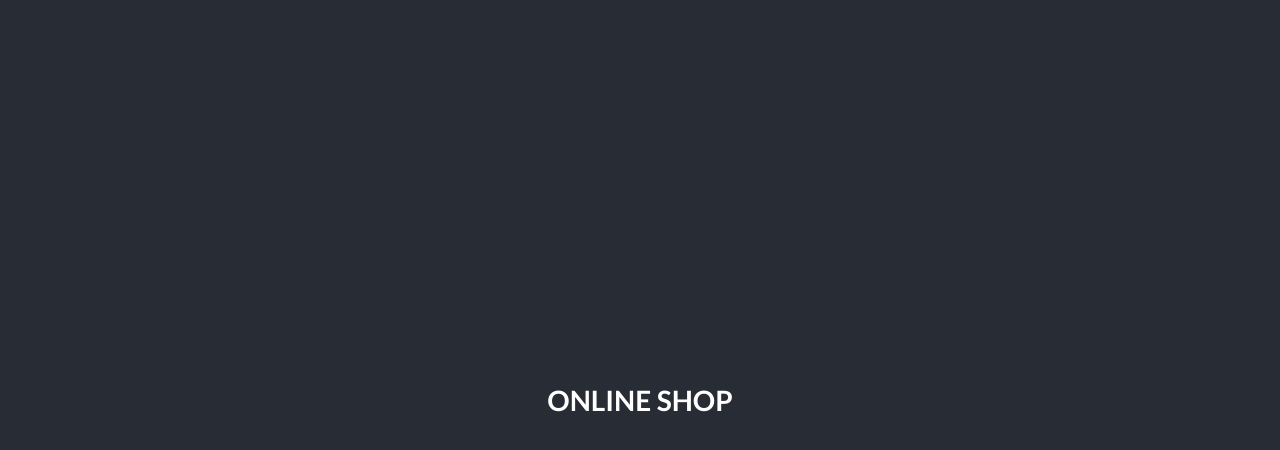
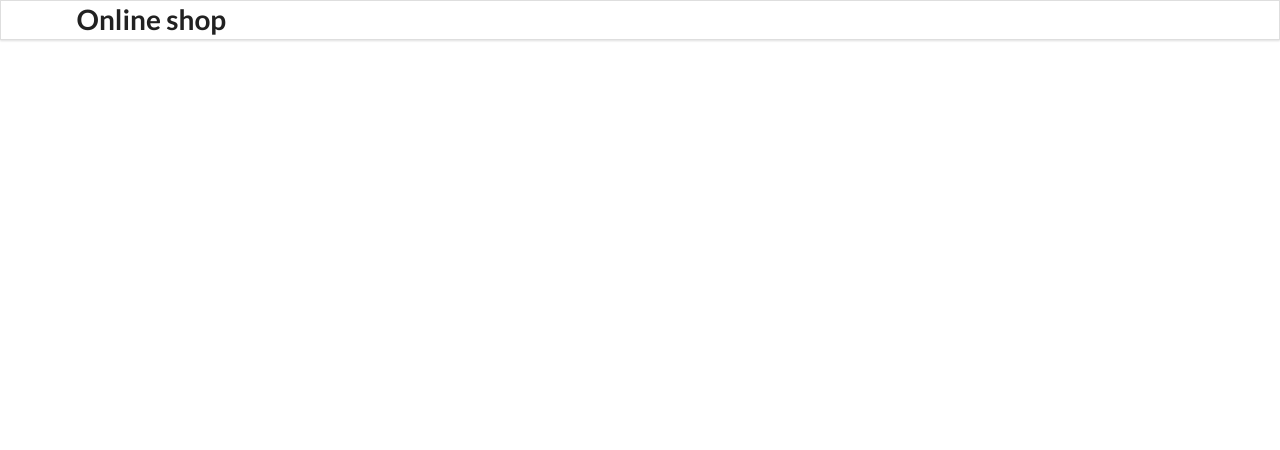
Before and after one commit to adershgr/onlineshop, a React (Create React App) app: page / in a window 1280 px wide. Shown: the top 450 px of the page. Built offline with nearby package versions, Linux system fonts and the light colour scheme.

Commit message:
product components added

```diff
--- a/src/App.js
+++ b/src/App.js
@@ -1,12 +1,23 @@
-
+import Header from './containers/Header'
 import './App.css';
+import {BrowserRouter as Router, Route, Routes} from "react-router-dom";
+// import ProductComponent from './containers/ProductListing';
+import ProductDetail from './containers/ProductDetail';
+import ProductListing from './containers/ProductListing';
 
 function App() {
   return (
     <div className="App">
-      <header className="App-header">
-       <h1>ONLINE SHOP</h1>
-      </header>
+      <Router>
+      <Header />
+        <Routes>
+        {/* now creating routes*/}
+        <Route path='/'  element={ <ProductListing />} />
+        <Route path='/product'  element={<ProductDetail />} />  {/* productId is also addded in route */}
+        {/* route for 404 */}
+        <Route> 404 Not Found!</Route>
+        </Routes>
+      </Router>
     </div>
   );
 }
--- /dev/null
+++ b/src/containers/Header.js
@@ -0,0 +1,13 @@
+import react from "react";
+
+const Header = () =>{
+    return(
+        <div className="ui fixed menu">
+            <div className="ui container center">
+                <h1>Online shop</h1>
+            </div>
+        </div>
+    )
+}
+
+export default Header
--- /dev/null
+++ b/src/containers/ProductComponent.js
@@ -0,0 +1,21 @@
+import React from "react";
+import {useSelector} from 'react-redux'
+
+const ProductComponent = () => {
+    const products = useSelector((state) => state.allProducts.products)
+
+    const { id, title} = products[0];
+    {
+        <div className="four column wide">
+            <div className="ui link cards">
+               <div className="card">
+                   <div className="image"> </div>
+                   <div className="content">
+                    <div className="header">{title}</div>
+                   </div>
+                </div>
+            </div>
+        </div>
+    }
+}
+    export default ProductComponent;
--- /dev/null
+++ b/src/containers/ProductDetail.js
@@ -0,0 +1,11 @@
+import React from "react";
+
+const ProductDetail = () =>{
+   return(
+    <div>
+        <h1>product detail</h1>
+    </div>
+   )
+}
+
+export default ProductDetail;
--- /dev/null
+++ b/src/containers/ProductListing.js
@@ -0,0 +1,15 @@
+import React from "react";
+import { useSelector } from 'react-redux'
+//import ProductComponent from "./ProductComponent";
+import ProductComponent from "./ProductComponent";
+
+const ProductListing = () =>{
+    const products = useSelector ((state) => state)
+      console.log(products,'products')
+    return(
+        <div className="ui grid container">
+            <ProductComponent />
+        </div>
+      )
+}
+export default ProductListing
--- a/src/containers/redux/actions/productActions.js
+++ b/src/containers/redux/actions/productActions.js
@@ -7,7 +7,7 @@
     }
 }
 
-export const selectedProduct = (product) =>{
+export const selectedProduct = (products) =>{
     return{
         type : Actiontypes.SELECTED_PRODUCT,
         payload: products,
```
